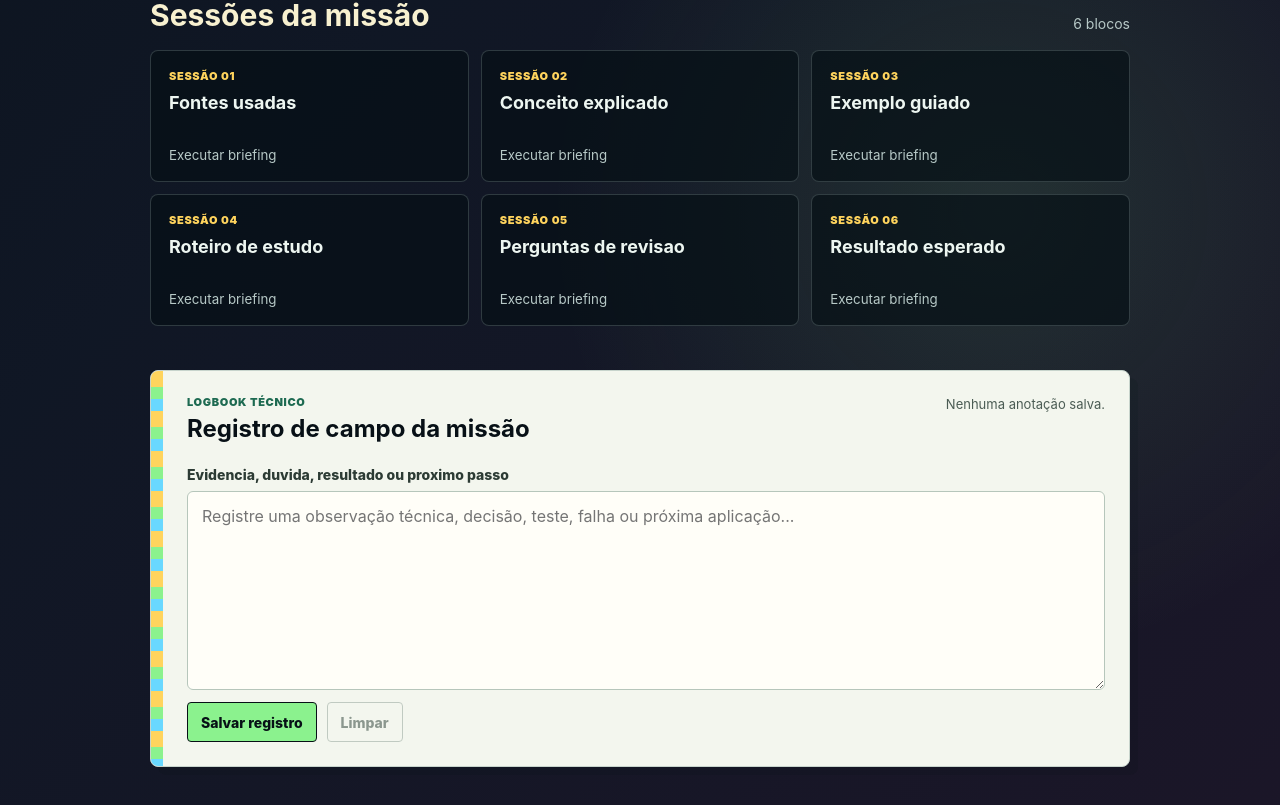
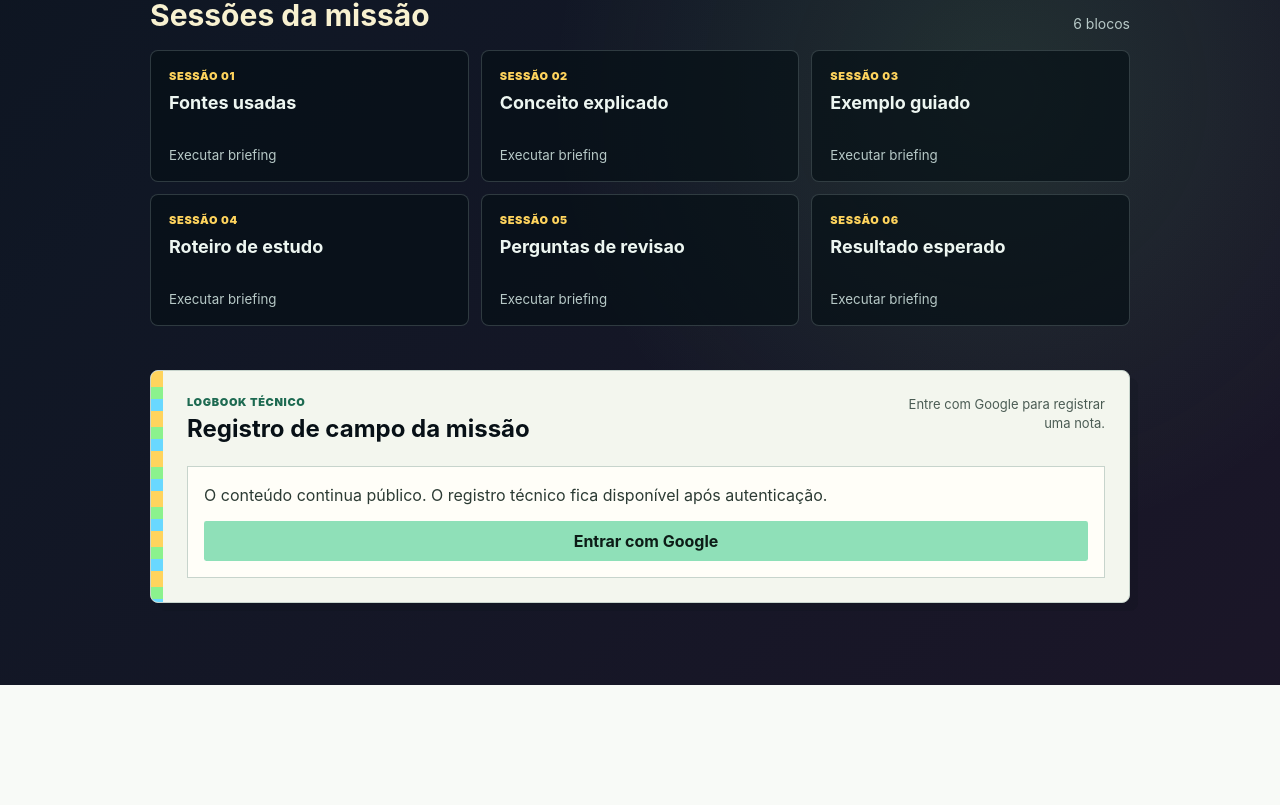
Before and after one commit to Kaluan-Ka/studyops, a Next.js app: page /fundamentos/cli-para-ferramentas/tarefas/definir-contrato-de-entrada-e-saida in a window 1280 px wide. Shown: the part 1427-2232 px from the top of the page. After the commit the page ends 2112 px from the top, so only its background shows below. Built offline with nearby package versions, Linux system fonts and the light colour scheme; no server answers.

Commit message:
feat: require auth for study notes

```diff
--- a/src/app/content.module.css
+++ b/src/app/content.module.css
@@ -232,6 +232,17 @@
   margin-top: 12px;
 }
 
+.studyNoteGate {
+  display: grid;
+  gap: 14px;
+  margin-top: 22px;
+  padding: 16px;
+  border: 1px solid #c7d4cc;
+  background: #fffef8;
+  color: #2c3b34;
+  line-height: 1.5;
+}
+
 .studyNoteSave,
 .studyNoteClear {
   min-height: 40px;
--- a/src/components/StudyNote.tsx
+++ b/src/components/StudyNote.tsx
@@ -2,6 +2,8 @@
 
 import { useEffect, useState } from "react";
 
+import { GoogleSignInButton } from "@/components/AuthControl";
+import { useAuth } from "@/components/AuthProvider";
 import {
   parseStoredNotes,
   readNote,
@@ -9,6 +11,7 @@ import {
   serializeStoredNotes,
   writeNote,
 } from "@/lib/notes";
+import { getStudyNoteAuthView } from "@/lib/studyNoteAccess";
 
 import styles from "@/app/content.module.css";
 
@@ -22,12 +25,21 @@ type StudyNoteProps = {
 type NoteState = "loading" | "empty" | "saved" | "dirty" | "error";
 
 export function StudyNote({ noteKey, label }: StudyNoteProps) {
+  const { status: authStatus, user } = useAuth();
+  const authView = getStudyNoteAuthView(authStatus, Boolean(user?.id));
   const [text, setText] = useState("");
   const [savedText, setSavedText] = useState("");
   const [state, setState] = useState<NoteState>("loading");
 
   useEffect(() => {
     const timer = window.setTimeout(() => {
+      if (!authView.canMutate) {
+        setText("");
+        setSavedText("");
+        setState("loading");
+        return;
+      }
+
       try {
         const stored = parseStoredNotes(window.localStorage.getItem(STORAGE_KEY));
         const note = readNote(stored, noteKey);
@@ -42,7 +54,7 @@ export function StudyNote({ noteKey, label }: StudyNoteProps) {
     }, 0);
 
     return () => window.clearTimeout(timer);
-  }, [noteKey]);
+  }, [authView.canMutate, noteKey]);
 
   function handleChange(value: string) {
     setText(value);
@@ -50,6 +62,10 @@ export function StudyNote({ noteKey, label }: StudyNoteProps) {
   }
 
   function handleSave() {
+    if (!authView.canMutate) {
+      return;
+    }
+
     try {
       const stored = parseStoredNotes(window.localStorage.getItem(STORAGE_KEY));
       const next = writeNote(stored, noteKey, text);
@@ -63,6 +79,10 @@ export function StudyNote({ noteKey, label }: StudyNoteProps) {
   }
 
   function handleClear() {
+    if (!authView.canMutate) {
+      return;
+    }
+
     if (!window.confirm("Limpar esta anotação?")) {
       return;
     }
@@ -88,6 +108,8 @@ export function StudyNote({ noteKey, label }: StudyNoteProps) {
     error: "Não foi possível acessar as anotações neste navegador.",
   }[state];
 
+  const editorIsVisible = authView.mode === "ready";
+
   return (
     <section className={styles.studyNote} aria-labelledby={`${noteKey}-label`}>
       <div className={styles.studyNoteRail} aria-hidden="true" />
@@ -97,8 +119,12 @@ export function StudyNote({ noteKey, label }: StudyNoteProps) {
             <p className={styles.studyNoteKicker}>Logbook técnico</p>
             <h2 id={`${noteKey}-label`}>{label}</h2>
           </div>
-          <span className={styles.studyNoteStatus} aria-live="polite">{statusMessage}</span>
+          <span className={styles.studyNoteStatus} aria-live="polite">
+            {editorIsVisible ? statusMessage : authView.message}
+          </span>
         </div>
+        {editorIsVisible ? (
+          <>
             <label className={styles.studyNoteLabel} htmlFor={`${noteKey}-input`}>
               Evidencia, duvida, resultado ou proximo passo
             </label>
@@ -119,6 +145,13 @@ export function StudyNote({ noteKey, label }: StudyNoteProps) {
                 Limpar
               </button>
             </div>
+          </>
+        ) : (
+          <div className={styles.studyNoteGate}>
+            <p>O conteúdo continua público. O registro técnico fica disponível após autenticação.</p>
+            {authView.showSignIn ? <GoogleSignInButton compact /> : null}
+          </div>
+        )}
       </div>
     </section>
   );
--- /dev/null
+++ b/src/lib/studyNoteAccess.ts
@@ -0,0 +1,53 @@
+import { canMutateWithAuth, type AuthAccessStatus } from "./authAccess";
+
+export type StudyNoteAuthView = {
+  canMutate: boolean;
+  mode: "loading" | "locked" | "ready";
+  message: string;
+  showSignIn: boolean;
+};
+
+export function getStudyNoteAuthView(
+  status: AuthAccessStatus,
+  hasUserId: boolean,
+): StudyNoteAuthView {
+  const canMutate = canMutateWithAuth(status, hasUserId ? "user" : null);
+
+  if (status === "loading") {
+    return {
+      canMutate: false,
+      mode: "loading",
+      message: "Verificando sessão...",
+      showSignIn: false,
+    };
+  }
+
+  if (canMutate) {
+    return { canMutate: true, mode: "ready", message: "", showSignIn: false };
+  }
+
+  if (status === "signed_out") {
+    return {
+      canMutate: false,
+      mode: "locked",
+      message: "Entre com Google para registrar uma nota.",
+      showSignIn: true,
+    };
+  }
+
+  if (status === "unconfigured") {
+    return {
+      canMutate: false,
+      mode: "locked",
+      message: "Modo leitura: autenticação não configurada neste ambiente.",
+      showSignIn: false,
+    };
+  }
+
+  return {
+    canMutate: false,
+    mode: "locked",
+    message: "Não foi possível verificar a sessão. Tente entrar novamente.",
+    showSignIn: false,
+  };
+}
```
Also changed, not shown: 1 other file (tests, documents, lock files or other folders). Lines whose indentation alone changed are shown as unchanged.
